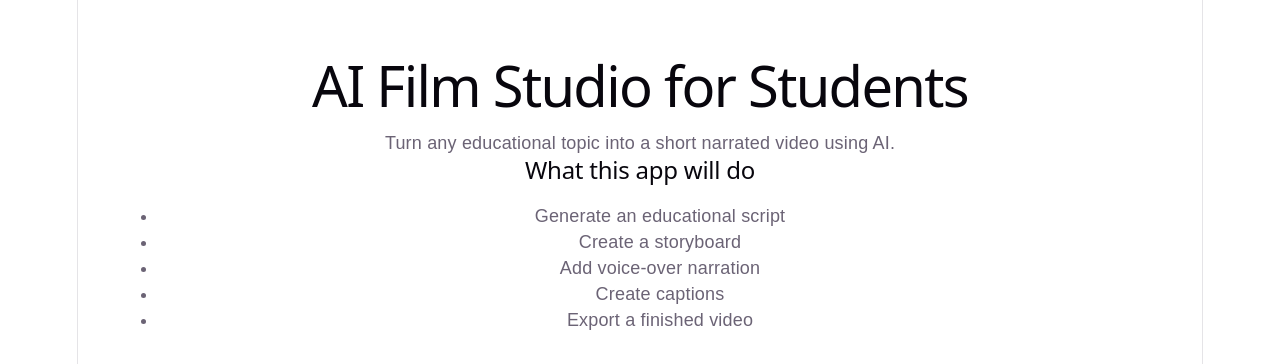
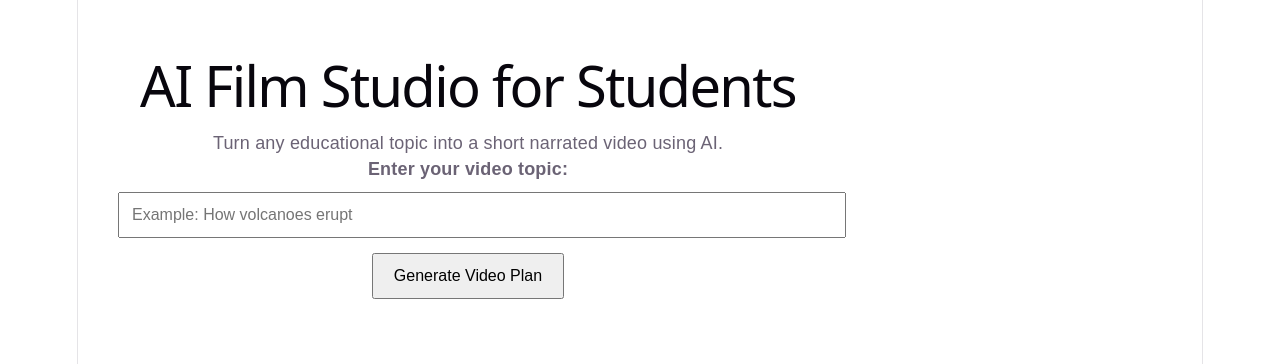
Before and after one commit to SharpBecarre/ai-film-studio-for-students, a React app in the folder frontend/: page / in a window 1280 px wide. Shown: the top 364 px of the page. Built offline with nearby package versions, Linux system fonts and the light colour scheme; the HTML template or start-up script is replaced by a standard one.

Commit message:
Add topic input form

```diff
--- a/frontend/src/App.jsx
+++ b/frontend/src/App.jsx
@@ -1,22 +1,63 @@
+import { useState } from "react";
+
 function App() {
+  const [topic, setTopic] = useState("");
+
+  function handleSubmit(event) {
+    event.preventDefault();
+    alert(`Video topic: ${topic}`);
+  }
+
   return (
-    <main style={{ padding: "40px", fontFamily: "Arial" }}>
+    <main style={{ padding: "40px", fontFamily: "Arial", maxWidth: "700px" }}>
       <h1>AI Film Studio for Students</h1>
 
       <p>
         Turn any educational topic into a short narrated video using AI.
       </p>
 
-      <section>
-        <h2>What this app will do</h2>
-        <ul>
-          <li>Generate an educational script</li>
-          <li>Create a storyboard</li>
-          <li>Add voice-over narration</li>
-          <li>Create captions</li>
-          <li>Export a finished video</li>
-        </ul>
-      </section>
+      <form onSubmit={handleSubmit}>
+        <label htmlFor="topic">
+          <strong>Enter your video topic:</strong>
+        </label>
+
+        <br />
+
+        <input
+          id="topic"
+          type="text"
+          value={topic}
+          onChange={(event) => setTopic(event.target.value)}
+          placeholder="Example: How volcanoes erupt"
+          style={{
+            width: "100%",
+            padding: "12px",
+            marginTop: "10px",
+            fontSize: "16px",
+          }}
+        />
+
+        <br />
+
+        <button
+          type="submit"
+          style={{
+            marginTop: "15px",
+            padding: "12px 20px",
+            fontSize: "16px",
+            cursor: "pointer",
+          }}
+        >
+          Generate Video Plan
+        </button>
+      </form>
+
+      {topic && (
+        <section style={{ marginTop: "30px" }}>
+          <h2>Current Topic</h2>
+          <p>{topic}</p>
+        </section>
+      )}
     </main>
   );
 }
```
